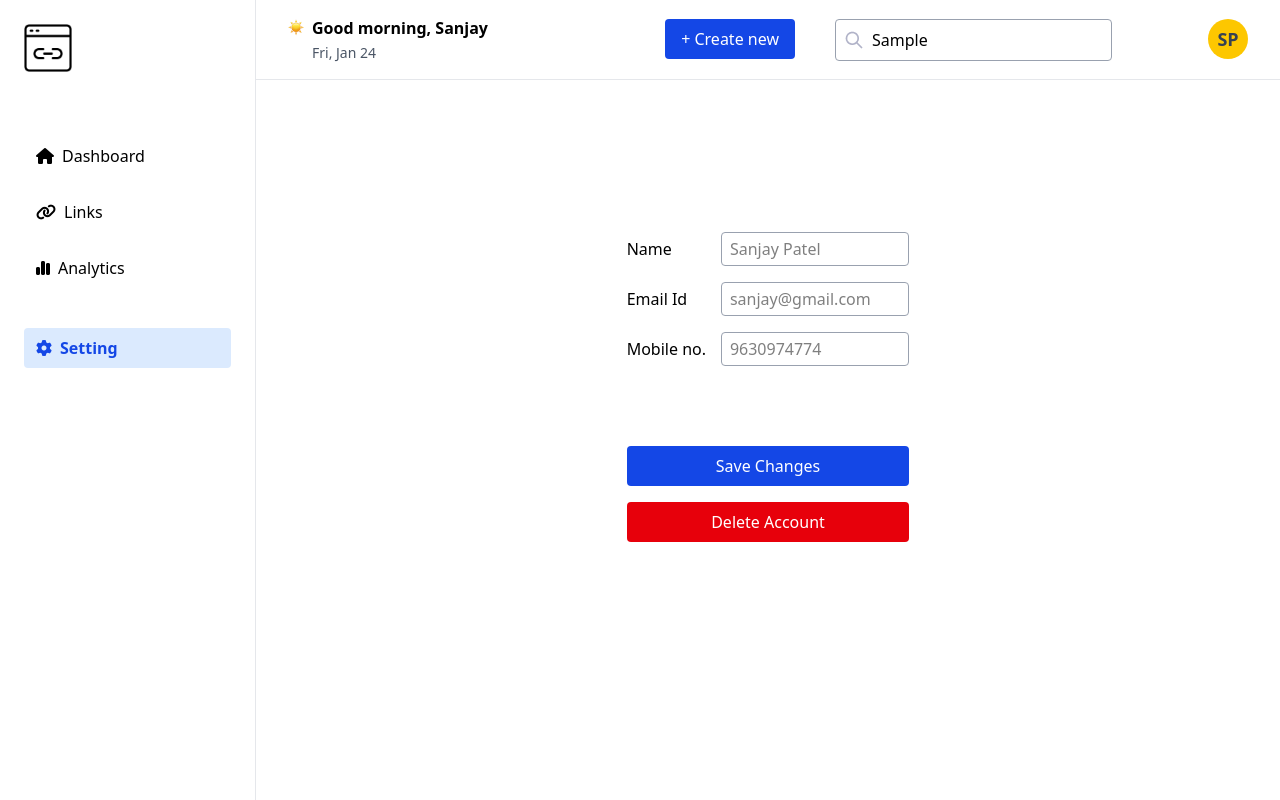
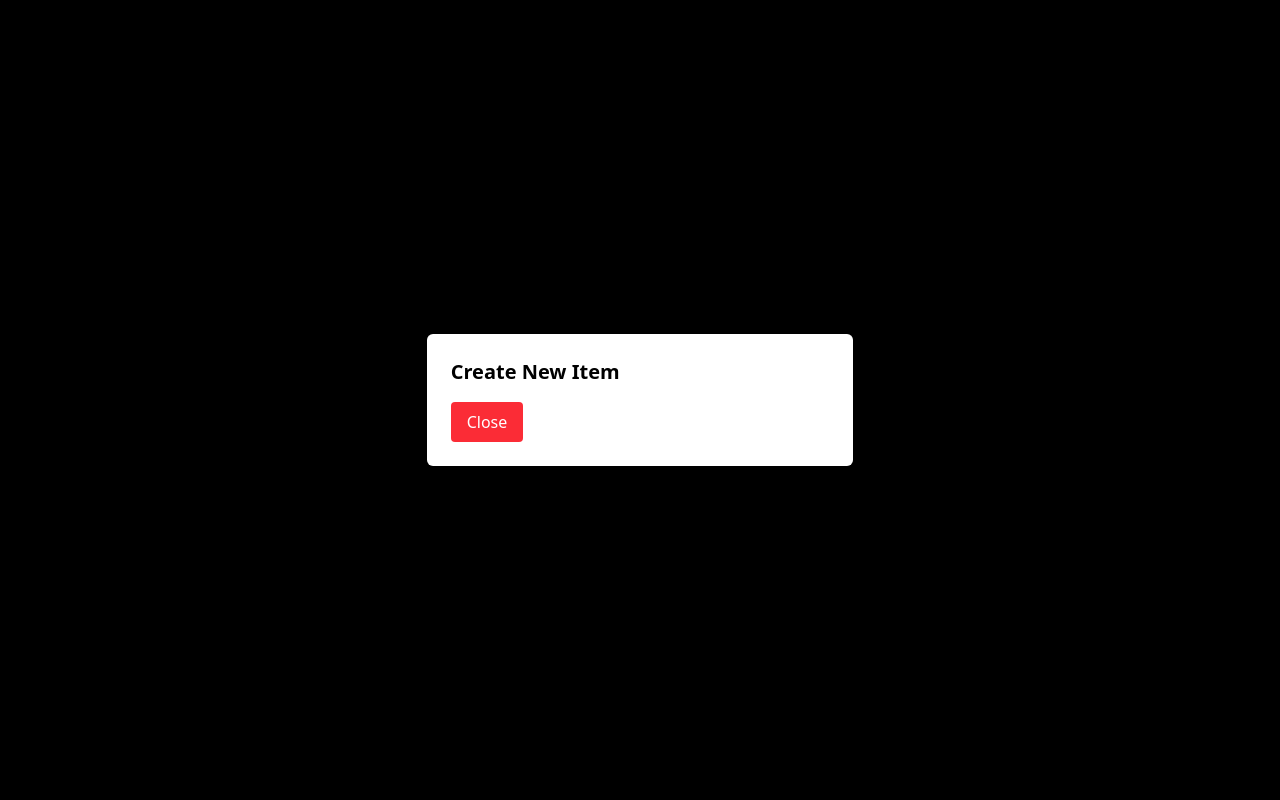
Before and after one commit to sanjaypatel-01/Mini-Link-Management-Platform, a React (Vite) app: page /setting in a window 1280 px wide. Both pictures are taken after typing "Sample" into the empty fields and a click on the button "+ Create new". Built offline with nearby package versions, Linux system fonts and the light colour scheme.

Commit message:
added sample modal to create new link

```diff
--- /dev/null
+++ b/src/Components/NewLinkModal.jsx
@@ -0,0 +1,23 @@
+import React from "react";
+
+// Modal component
+function NewLinkModal({ isOpen, closeModal }) {
+    if (!isOpen) return null; // Don't render the modal if it's not open
+
+    return (
+      <div className="fixed inset-0 flex justify-center items-center bg-black bg-opacity-50 z-50">
+        <div className="bg-white p-6 rounded-md w-1/3">
+          <h2 className="text-xl font-semibold">Create New Item</h2>
+          {/* Your modal content here */}
+          <button
+            className="mt-4 bg-red-500 text-white px-4 py-2 rounded"
+            onClick={closeModal}
+          >
+            Close
+          </button>
+        </div>
+      </div>
+    );
+  }
+
+  export default NewLinkModal;
--- a/src/Pages/Layout.jsx
+++ b/src/Pages/Layout.jsx
@@ -5,6 +5,7 @@ import IconSearch from "../assets/IconSearch.png";
 import { Link, Outlet, useLocation } from "react-router-dom";
 import Dashboard from "./Dashboard";
 import Routing from "./Routing";
+import NewLinkModal from "../Components/NewLinkModal";
 
 function Layout({ children }) {
   // To determine the active route
@@ -33,6 +34,19 @@ function Layout({ children }) {
     setCurrentDate(now.toLocaleDateString("en-US", options));
   }, []);
   // Till here, To show date and greeting accordingly
+
+
+    // Modal state
+    const [isModalOpen, setIsModalOpen] = useState(false);
+    // Open the modal
+    const openModal = () => {
+    setIsModalOpen(true);
+    };
+    // Close the modal
+    const closeModal = () => {
+    setIsModalOpen(false);
+    };
+
 
   return (
     <div className="w-full h-screen flex">
@@ -112,7 +126,9 @@ function Layout({ children }) {
             </div>
           </div>
           <div className="flex">
-            <button className="bg-blue-700 text-white rounded px-4 py-1 h-10 ml-16 cursor-pointer">
+            <button className="bg-blue-700 text-white rounded px-4 py-1 h-10 ml-16 cursor-pointer"
+            onClick={openModal}
+            >
               + Create new
             </button>
             <div className="flex border border-gray-400 rounded p-2 ml-10 mr-16 cursor-pointer items-center space-x-2 justify-center">
@@ -133,7 +149,13 @@ function Layout({ children }) {
 
         {/* Yahn mujhe place karna hai jab bhi mai kishi link pe click karu, toh ushka section yahn aa jaye */}
       </div>
+
+          {/* Modal */}
+<NewLinkModal isOpen={isModalOpen} closeModal={closeModal} />
+
     </div>
+
+
   );
 }
 
--- a/src/Pages/SignUp.jsx
+++ b/src/Pages/SignUp.jsx
@@ -89,7 +89,6 @@ function SignUp() {
     setIsSignUpActive(true);
   };
 
-
   return (
     <div className="w-full h-screen flex">
       <div className="w-1/2">
@@ -118,7 +117,6 @@ function SignUp() {
           >
             Login
           </button>
-
         </div>
         <div className="flex flex-col h-[90%] items-center">
           <h3 className="m-8 w-3/5 text-lg font-semibold">Join us Today!</h3>
```
Lines whose indentation alone changed are shown as unchanged.
